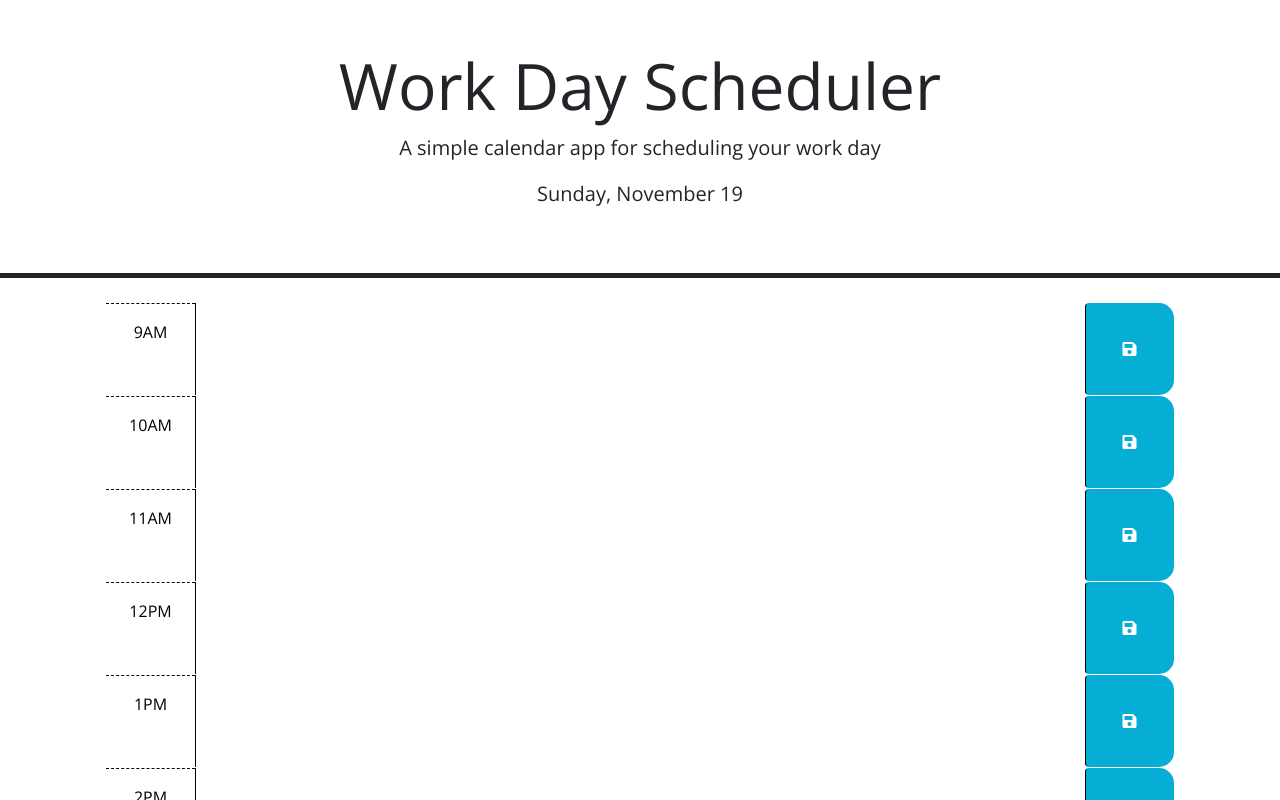
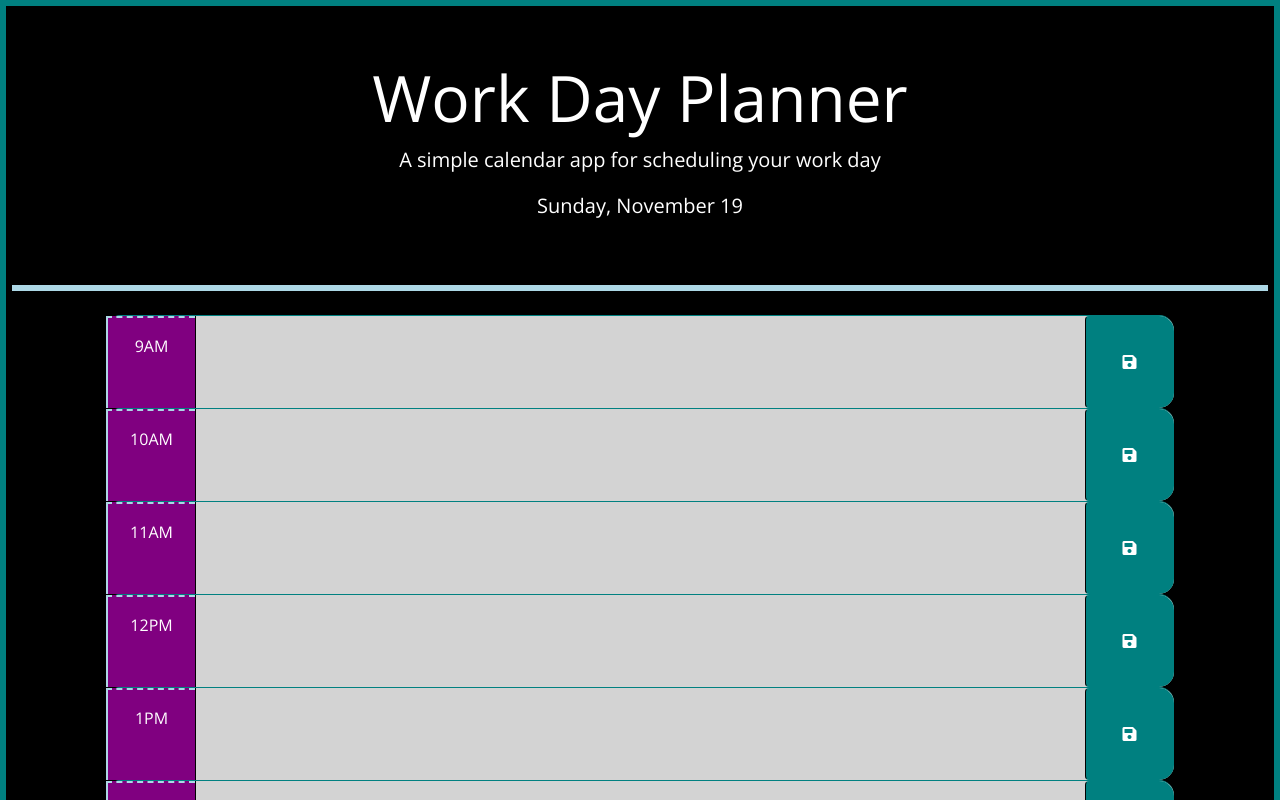
Before and after one commit to e6m9/work-day-scheduler, a plain HTML site: page index.html in a window 1280 px wide. Shown: the top 800 px of the page. Drawn offline with nearby package versions, Linux system fonts and the light colour scheme.

Commit message:
realtime check and change, styling

```diff
--- a/assets/script.js
+++ b/assets/script.js
@@ -1,19 +1,6 @@
 // Wrap all code that interacts with the DOM in a call to jQuery to ensure that
 // the code isn't run until the browser has finished rendering all the elements
 // in the html.
-
-// build hour blocks in a for loop, setting a variable for the block array, the first hour, and the length of the array as hours. Also writes a variable and checks for AM or PM
-
-
-// function displayText(blockID) {
-//   var fieldInput = document.getElementById('description-' + blockID);
-//   var description = localStorage.getItem(blockID);
-
-//   fieldInput.textContent = description;
-// }
-// blocks.forEach(function (block) {
-//   blockBody.appendChild(block);
-// });
 
 document.addEventListener('DOMContentLoaded', function () {
   // DONE
@@ -24,6 +11,7 @@ document.addEventListener('DOMContentLoaded', function () {
   // time-block containing the button that was clicked? How might the id be
   // useful when saving the description in local storage?
   //
+  //DONE
   // TODO: Add code to apply the past, present, or future class to each time
   // block by comparing the id to the current hour. HINTS: How can the id
   // attribute of each time-block be used to conditionally add or remove the
@@ -85,7 +73,31 @@ for (var i = 0; i < hours; i++) {
       var blockID = block.id;
       displayText(blockID);
     })
+    checkTime();
   }
+
+  function checkTime() {
+    var currentHour = dayjs().hour();
+    // var currentHour = dayjs().set('hour', 12).hour();
+
+    blocks.forEach(function (hourBlock) {
+      var blockHour = parseInt(hourBlock.id.split('-')[1]);
+
+      hourBlock.classList.remove('past', 'present', 'future');
+
+      if (blockHour < currentHour) {
+        hourBlock.classList.add('past');
+      } else if (blockHour === currentHour) {
+        hourBlock.classList.add('present');
+      } else {
+        hourBlock.classList.add('future');
+      }
+    });
+  }
+
+  setInterval(function () {
+    checkTime.call(this);
+  }, 60000);
 
   function saveText() {
     var description = this.parentNode.querySelector('textarea').value;
@@ -101,48 +113,15 @@ function saveText() {
   function displayText(blockID) {
     var fieldInput = document.getElementById('description-' + blockID);
 
-  // Check if the element exists before trying to set textContent
     if (fieldInput) {
       var description = localStorage.getItem(blockID);
       fieldInput.textContent = description
     }
   }
 
-  // var fieldInput = document.querySelector('#description');
-  // var saveBtn = document.querySelector('.saveBtn');
-
-  // saveBtn.addEventListener("click", saveText);
-
-  // timeBlock = [{hour: }]
-
-  // displayText();
-
-  // function saveText() {
-
-  //   var description = fieldInput.value;
-
-  //   localStorage.setItem("description", description);
-  //   document.getElementById('update').textContent = "Saved to localStorage";
-  //   displayText();
-  // }
-
-  // function displayText() {
-  //   var description = localStorage.getItem("description");
-
-  //   fieldInput.textContent = description;
-  // }
-
-  //button only works for 9am
-  //button needs to be able to distinguish between time zones
-  //make an array that can save information for any time, plug and play
-  //use index somehow
-  //add text to let user know the save button "saved to localStorage"
-  //data tracked by hour (ex "hour-9") and text
-
-  //this is listening on a whole class
-});
   // Day.js to get the current time and set as a variable to check against
 
   var today = dayjs();
   var element = document.getElementById('currentDay');
   element.textContent = today.format('dddd, MMMM DD');
+});
--- a/assets/style.css
+++ b/assets/style.css
@@ -1,14 +1,30 @@
+:root {
+  --pri: teal;
+  --sec: lightblue;
+  --ter: purple;
+  --text: white;
+  --back: black;
+}
+
 body {
+  background-color: var(--back);
+  border: 6px solid var(--pri);
+  padding: 6px;
   font-family: 'Open Sans', sans-serif;
   font-size: 16px;
+  color: var(--text)
+}
+
+header {
+  border-bottom: 6px solid var(--sec);
 }
 
 textarea {
   background: transparent;
   border: none;
   resize: none;
-  color: #000000;
-  border-left: 1px solid black;
+  color: var(--back);
+  border-left: 1px solid var(--back);
   padding: 10px;
 }
 
@@ -21,13 +37,14 @@ textarea {
 }
 
 .row {
-  border-top: 1px solid white;
+  border-top: 1px solid var(--pri);
 }
 
 .hour {
-  background-color: #ffffff;
-  color: #000000;
-  border-top: 1px dashed #000000;
+  background-color: var(--ter);
+  color: var(--text);
+  border-top: 2px dashed var(--sec);
+  border-left: 2px solid var(--sec);
 }
 
 .past {
@@ -46,11 +63,11 @@ textarea {
 }
 
 .saveBtn {
-  border-left: 1px solid black;
+  border-left: 1px solid var(--back);
   border-top-right-radius: 15px;
   border-bottom-right-radius: 15px;
-  background-color: #06aed5;
-  color: white;
+  background-color: var(--pri);
+  color: var(--text);
 }
 
 .saveBtn i:hover {
--- a/index.html
+++ b/index.html
@@ -18,53 +18,14 @@
 </head>
 
 <body>
-  <header class="p-5 mb-4 border-5 border-bottom border-dark text-center">
-    <h1 class="display-3">Work Day Scheduler</h1>
+  <header class="p-5 mb-4 text-center">
+    <h1 class="display-3">Work Day Planner</h1>
     <p class="lead">A simple calendar app for scheduling your work day</p>
     <p id="currentDay" class="lead"></p>
   </header>
+
   <p id="update" style="text-align: center"></p>
-  <div class="container-lg px-5" id="hourContainer">
-    <!-- Use class for "past", "present", and "future" to apply styles to the
-        time-block divs accordingly. The javascript will need to do this by
-        adding/removing these classes on each div by comparing the hour in the
-        id to the current hour. The html provided below is meant to be an example
-        demonstrating how the css provided can be leveraged to create the
-        desired layout and colors. The html below should be removed or updated
-        in the finished product. Remember to delete this comment once the
-        code is implemented.
-        -->
-
-    <!-- Example of a past time block. The "past" class adds a gray background color. -->
-    <!-- <div id="hour-9" class="row time-block">
-      <div class="col-2 col-md-1 hour text-center py-3">9AM</div>
-      <textarea class="col-8 col-md-10" id="description" rows="3"> </textarea>
-      <button class="btn saveBtn col-2 col-md-1" aria-label="save">
-        <i class="fas fa-save" aria-hidden="true"></i>
-      </button>
-    </div> -->
-
-    <!-- Example of a a present time block. The "present" class adds a red background color. -->
-    <!-- <div id="hour-10" class="row time-block present">
-      <div class="col-2 col-md-1 hour text-center py-3">10AM</div>
-      <textarea class="col-8 col-md-10" id="description" rows="3"> </textarea>
-      <button class="btn saveBtn col-2 col-md-1" aria-label="save">
-        <i class="fas fa-save" aria-hidden="true"></i>
-      </button>
-    </div> -->
-
-    <!-- Example of a future time block. The "future" class adds a green background color. -->
-    <!-- <div id="hour-11" class="row time-block future">
-      <div class="col-2 col-md-1 hour text-center py-3">11AM</div>
-      <textarea class="col-8 col-md-10" id="description" rows="3"> </textarea>
-      <button class="btn saveBtn col-2 col-md-1" aria-label="save">
-        <i class="fas fa-save" aria-hidden="true"></i>
-      </button>
-    </div> -->
-
-    <script src="https://code.jquery.com/jquery-3.4.1.min.js"></script>
-
-  </div>
+  <div class="container-lg px-5" id="hourContainer"></div>
 
   <script src="./assets/script.js"></script>
 </body>
```
Lines whose indentation alone changed are shown as unchanged.
